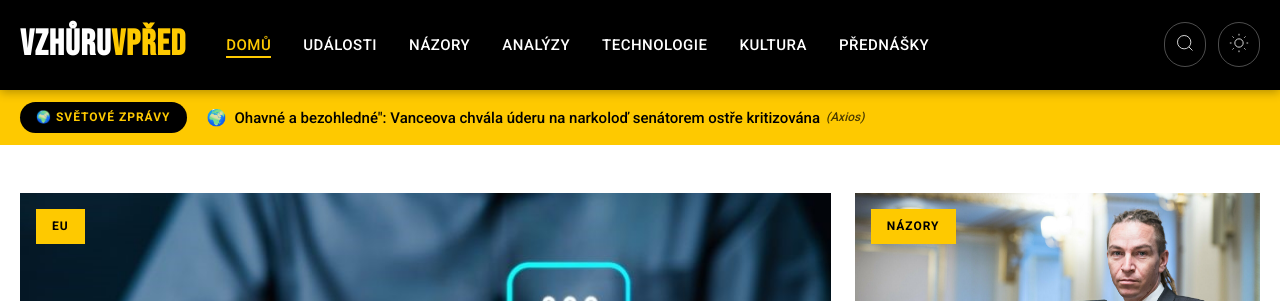
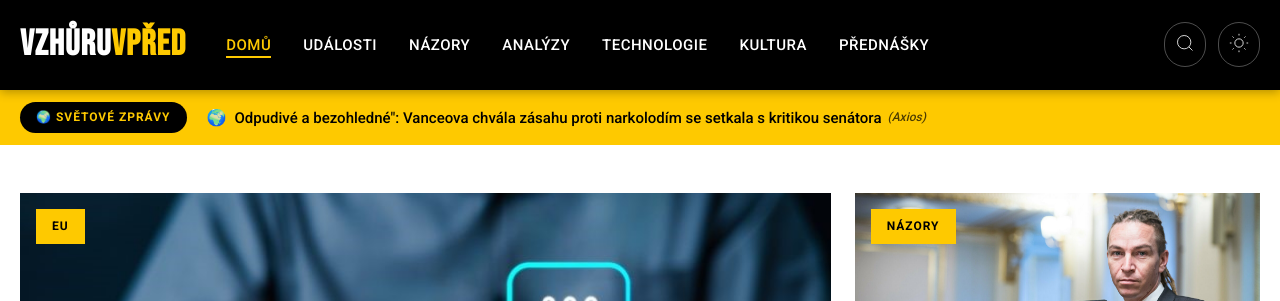
Before and after one commit to tangero/vzhuruvpred, a Jekyll site: the page built from index.html, in a window 1280 px wide and 900 px high. Shown: the top 301 px of the window. Built offline with Jekyll 4.4.1, drawn with Linux system fonts in a browser that asks for light colours; part of the change alters nothing that is shown.

Commit message:
Update world news 2025-09-08 19:19

```diff
--- a/_data/world_news.json
+++ b/_data/world_news.json
@@ -1,5 +1,5 @@
 {
-  "last_updated": "2025-09-08T18:27:12",
+  "last_updated": "2025-09-08T19:15:15",
   "articles": [
     {
       "flag": "🌍",
@@ -15,18 +15,18 @@
     {
       "flag": "🌍",
       "country": "global",
-      "title": "Ohavné a bezohledné\": Vanceova chvála úderu na narkoloď senátorem ostře kritizována",
+      "title": "Odpudivé a bezohledné\": Vanceova chvála zásahu proti narkolodím se setkala s kritikou senátora",
       "original_title": "\"Despicable and thoughtless\": Vance's drug vessel strike praise slammed by senator - Axios",
       "url": "https://www.axios.com/2025/09/07/vance-rand-paul-drug-vessel-strike",
       "urlToImage": "https://images.axios.com/Hjd6Xiwn5KGe1omMhg67wfLz5mY=/0x0:8640x4860/1366x768/2025/09/07/1757256596529.jpg",
       "source": "Axios",
       "publishedAt": "2025-09-07T15:41:14Z",
-      "description": "Vance nadšeně podpořil úder, který podle Trumpa zabil 11 „teroristů“."
+      "description": "Vance nadšeně podpořil úder, který podle Trumpa zabil 11 \"teroristů\"."
     },
     {
       "flag": "🌍",
       "country": "global",
-      "title": "Ukrajinská vládní budova zasažena v největším ruském útoku války, uvedl Zelenskyj",
+      "title": "Ukrajinský kabinet zasáhl největší ruský úder války, říká Zelenskyj",
       "original_title": "Ukraine cabinet building hit in largest Russian strike of war, Zelenskyy says - ABC News",
       "url": "https://abcnews.go.com/International/ukraine-cabinet-building-hit-largest-russian-strike-war/story?id\\\\u003d125335388",
       "urlToImage": null,
@@ -37,13 +37,13 @@
     {
       "flag": "🌍",
       "country": "global",
-      "title": "Tržby: ‚Conjuring: Poslední pomazání‘ ohromilo rekordní premiérou série s 83 miliony dolarů",
+      "title": "Tržby: ‚Conjuring: Poslední obřad‘ vydělal rekordních 83 milionů dolarů za víkend",
       "original_title": "Box Office: ‘Conjuring: Last Rites’ Stuns With Series-Best $83 Million Debut - Variety",
       "url": "https://variety.com/2025/film/box-office/conjuring-box-office-the-last-rites-sets-opening-weekend-franchise-record-1236510788/",
       "urlToImage": "https://variety.com/wp-content/uploads/2025/09/conjuring_2c5e7e.jpg?w=1000&h=562&crop=1",
       "source": "Variety",
       "publishedAt": "2025-09-07T14:30:00Z",
-      "description": "Conjuring: Poslední pomazání vzkřísilo tržby, za první víkend vydělalo senzačních 83 milionů dolarů."
+      "description": "Conjuring: Poslední pomazání oživilo tržby, za první víkend vydělalo senzačních 83 milionů dolarů."
     },
     {
       "flag": "🌍",
@@ -54,40 +54,40 @@
       "urlToImage": "https://npr.brightspotcdn.com/dims3/default/strip/false/crop/4032x2268+0+378/resize/1400/quality/100/format/jpeg/?url=http%3A%2F%2Fnpr-brightspot.s3.amazonaws.com%2Fa5%2Fd6%2F7779a7174d6b97e58d079c4954fc%2Funloadingboatsleticia4.jpg",
       "source": "NPR",
       "publishedAt": "2025-09-07T13:30:00Z",
-      "description": "Kolumbijské přístavní město v Amazonii by mohlo přijít o řeku, která ho udržuje při životě. Kvůli suchu a posunu toku řeky se vyhrotil spor s Peru, místní se snaží přizpůsobit a politici vyvěšují v..."
+      "description": "Kolumbijské přístavní město v Amazonii by mohlo přijít o řeku, která je jeho životní tepnou. Kvůli suchu a proměnám toku hrozí napjatý pohraniční spor s Peru, místní se zoufale snaží přizpůsobit a ..."
     },
     {
       "flag": "🌍",
       "country": "global",
-      "title": "Patrick Schwarzenegger si bere Abby Championovou na hvězdami poseté svatbě",
+      "title": "Patrick Schwarzenegger si vzal Abby Championovou na svatbě plné hvězd",
       "original_title": "Patrick Schwarzenegger Marries Abby Champion in Star-Studded Wedding - TMZ",
       "url": "https://www.tmz.com/2025/09/07/patrick-schwarzenegger-marries-abby-champion/",
       "urlToImage": "https://imagez.tmz.com/image/90/16by9/2025/09/07/9094bb254f804d32a4956a6caf23a23f_xl.jpg",
       "source": "TMZ",
       "publishedAt": "2025-09-07T13:25:41Z",
-      "description": "Patrick Schwarzenegger je oficiálně zabraný ... oženil se se svou dlouholetou láskou Abby Champion u jezera."
+      "description": "Patrick Schwarzenegger je oficiálně zabraný ... uzavřel sňatek se svou dlouholetou láskou Abby Champion v obřadu u jezera."
     },
     {
       "flag": "🌍",
       "country": "global",
-      "title": "Porsche přichází s neuvěřitelně chytrým hybridním motorem pro 911 Turbo S",
+      "title": "Geniální hybridní pohon od Porsche dorazil do 911 Turbo S",
       "original_title": "Porsche’s insanely clever hybrid engine comes to the 911 Turbo S - Ars Technica",
       "url": "https://arstechnica.com/cars/2025/09/porsches-insanely-clever-hybrid-engine-comes-to-the-911-turbo-s/",
       "urlToImage": "https://cdn.arstechnica.net/wp-content/uploads/2025/09/911_turbos_1001-1152x648.jpg",
       "source": "Ars Technica",
       "publishedAt": "2025-09-07T13:00:58Z",
-      "description": "Nová verze 911 je na Nürburgringu Nordschleife o 14 sekund rychlejší."
+      "description": "Nová verze 911 je na Severní smyčce Nürburgringu o 14 sekund rychlejší."
     },
     {
       "flag": "🌍",
       "country": "global",
-      "title": "Průzkum: Hodnocení Trumpovy práce je stále negativní; Američané silně podporují očkování",
+      "title": "Průzkum: Hodnocení Trumpovy práce je stále negativní; Američané silně podporují vakcíny",
       "original_title": "Poll: Trump's job ratings stay negative; Americans express strong support for vaccines - NBC News",
       "url": "https://www.nbcnews.com/politics/trump-administration/poll-trumps-job-ratings-stay-negative-americans-express-strong-support-rcna228110",
       "urlToImage": "https://media-cldnry.s-nbcnews.com/image/upload/t_nbcnews-fp-1200-630,f_auto,q_auto:best/rockcms/2025-09/250907-nbc-news-poll-trump-3x2-cs-3a4907.jpg",
       "source": "NBC News",
       "publishedAt": "2025-09-07T13:00:40Z",
-      "description": "Pohled Američanů na výkonnost Donalda Trumpa zůstává negativní navzdory aktivitě jeho administrativy v oblasti cel, imigrace a zdravotnictví"
+      "description": "Pohled Američanů na výkon Donalda Trumpa zůstává negativní navzdory aktivitám jeho administrativy v oblasti cel, přistěhovalectví a zdravotnictví"
     },
     {
       "flag": "🌍",
@@ -98,62 +98,62 @@
       "urlToImage": "https://assets1.cbsnewsstatic.com/hub/i/r/2025/09/04/0a799e6b-6360-4439-91c5-20254b723df4/thumbnail/1200x630g8/8c97b7409f5c14a12f2bd10ffbbb341c/gettyimages-2232835059.jpg",
       "source": "CBS News",
       "publishedAt": "2025-09-07T13:00:02Z",
-      "description": "Trumpovy preference opět mírně rostou; podpora clen klesá, protože někteří omezují nákupy."
+      "description": "Trumpovo hodnocení se opět zlepšuje; podpora cel klesá, protože někteří omezují nákupy."
     },
     {
       "flag": "🌍",
       "country": "global",
-      "title": "Candace Cameron Bure smazala plavkovou fotku po vlně kritiky kvůli shamingu",
+      "title": "Candace Cameron Bure smazala plavkovou fotku po vlně kritiky kvůli vzhledu",
       "original_title": "Candace Cameron Bure Deletes Swimsuit Photo After Body Shaming Backlash - TMZ",
       "url": "https://www.tmz.com/2025/09/07/candace-cameron-bure-swimsuit-photo-body-shaming/",
       "urlToImage": "https://imagez.tmz.com/image/eb/16by9/2025/09/07/eba6f32245f149a7b67feaf797dcf8a4_xl.jpg",
       "source": "TMZ",
       "publishedAt": "2025-09-07T12:59:18Z",
-      "description": "Candace Cameron Bure se vypořádává s internetovými trolly ... mazáním."
+      "description": "Candace Cameron Bure si se svými online hatery poradila po svém ... prostě je smazala."
     },
     {
       "flag": "🇺🇸",
       "country": "us",
-      "title": "Proč jsou někteří republikáni nově znepokojeni RFK Jr.",
+      "title": "Proč mají někteří republikáni nové obavy z RFK Jr.",
       "original_title": "Why some Republicans are newly worried about RFK Jr. - The Washington Post",
       "url": "https://www.washingtonpost.com/politics/2025/09/07/rfk-gop-maga-maha-vaccines/",
       "urlToImage": "https://www.washingtonpost.com/wp-apps/imrs.php?src=https://arc-anglerfish-washpost-prod-washpost.s3.amazonaws.com/public/PEESRTIB7WXOCPVNK5ZU7EHXOM_size-normalized.jpg&w=1440",
       "source": "The Washington Post",
       "publishedAt": "2025-09-07T12:32:55Z",
-      "description": "Republikánští senátoři tvrdí, že jeho kroky ohledně vakcín jsou riskantní pro veřejné zdraví. A možná i špatná politika."
+      "description": "Republikáni varují, že jeho kroky ohledně vakcín jsou rizikové pro veřejné zdraví i pro stranu."
     },
     {
       "flag": "🌍",
       "country": "fr",
-      "title": "Specifikace iPhonu 17 unikly před představením",
+      "title": "Specifikace iPhonu 17 unikly před zahájením akce",
       "original_title": "iPhone 17 specifications leaked ahead of event - AppleInsider",
       "url": "https://appleinsider.com/articles/25/09/07/iphone-17-specifications-leaked-ahead-of-event",
       "urlToImage": "https://photos5.appleinsider.com/gallery/65005-135577-leakedspecs-xl.jpg",
       "source": "AppleInsider",
       "publishedAt": "2025-09-07T12:01:00Z",
-      "description": "Jihokorejský operátor zřejmě unikl specifikace pro řadu iPhone 17 včetně podpory 8K videa u Pro modelů a detaily pro iPhone 17 Air."
+      "description": "Jihokorejský operátor zřejmě unikl specifikace pro řadu iPhone 17, včetně podpory 8K videa u Pro modelů a podrobností o iPhonu 17 Air."
     },
     {
       "flag": "🌍",
       "country": "global",
-      "title": "Úplné zatmění Měsíce dnes večer nabarví úplněk krvavě červenou barvou pro více než 7 miliard pozorovatelů oblohy",
+      "title": "Úplné zatmění Měsíce dnes večer nabídne více než sedmi miliardám pozorovatelů oblohy pohled na krvavě rudý úplněk",
       "original_title": "Total lunar eclipse will paint the full moon blood red for over 7 billion skywatchers tonight - Space",
       "url": "https://www.space.com/stargazing/lunar-eclipses/dont-miss-total-lunar-eclipse-blood-moon-tonight-sept-7-2025",
       "urlToImage": "https://cdn.mos.cms.futurecdn.net/c7iEK5aT2YfCgaYwU788v9.jpg",
       "source": "Space.com",
       "publishedAt": "2025-09-07T12:00:00Z",
-      "description": "Druhé úplné zatmění Měsíce v roce 2025 přinese dlouhý, krvavě červený úkaz."
+      "description": "Druhé úplné zatmění Měsíce v roce 2025 přinese dlouhý, krvavě rudý úkaz."
     },
     {
       "flag": "🇬🇧",
       "country": "gb",
-      "title": "Recenze filmu Wake Up Dead Man: Nejsměšnější a nejhravější detektivka z řady Na nože",
+      "title": "Recenze filmu Probudit se jako mrtvý muž: Nejvtipnější a nejhravější detektivka z řady Na nože",
       "original_title": "Wake Up Dead Man review: The 'funniest and most playful' Knives Out mystery yet - BBC",
       "url": "https://www.bbc.com/culture/article/20250907-wake-up-dead-man-review-the-funniest-and-most-playful-knives-out-mystery-yet",
       "urlToImage": "https://ychef.files.bbci.co.uk/624x351/p0m1c0q1.jpg",
       "source": "BBC News",
       "publishedAt": "2025-09-07T11:15:00Z",
-      "description": "Daniel Craig se vrací jako Benoit Blanc a Josh O’Connor mu téměř bere scénu v dosud „nejtemnějším“, ale také „nejhravějším“ dílu série Knives Out."
+      "description": "Daniel Craig se vrací jako Benoit Blanc a Josh O'Connor mu téměř krade scénu v dosud „nejtemnějším“, ale také „nejhravějším“ dílu série Na nože."
     },
     {
       "flag": "🌍",
@@ -164,18 +164,18 @@
       "urlToImage": "https://www.politico.com/dims4/default/resize/1200/quality/90/format/jpg?url=https%3A%2F%2Fstatic.politico.com%2Fed%2F71%2Fa994baab4e8cb777692f480e07c8%2Fwashington-daily-life-96330.jpg",
       "source": "Politico",
       "publishedAt": "2025-09-07T11:00:00Z",
-      "description": "I když Trump předložil několik politik výslovně označovaných jako „profamilní“, někteří konzervativci jsou zklamáni, že dosud neudělal více v jedné z nejvíce motivujících záležitostí své kampaně."
+      "description": "I když Trump předložil několik politik výslovně označovaných jako „profamilní“, někteří konzervativci jsou zklamáni, že zatím neudělal více v jedné z nejvíce hybných otázek své kampaně."
     },
     {
       "flag": "🌍",
       "country": "global",
-      "title": "Tichý zabiják zvyšuje riziko mrtvice a demence. Jak ho držet na uzdě.",
+      "title": "Tichý zabiják zvyšuje riziko mrtvice a demence. Jak ho kontrolovat.",
       "original_title": "The silent killer increases your risk of stroke and dementia. Here's how to control it - NPR",
       "url": "https://www.npr.org/sections/shots-health-news/2025/09/07/nx-s1-5532108/the-silent-killer-increases-your-risk-of-stroke-and-dementia-heres-how-to-control-it",
       "urlToImage": "https://npr.brightspotcdn.com/dims3/default/strip/false/crop/2121x1193+0+110/resize/1400/quality/100/format/jpeg/?url=http%3A%2F%2Fnpr-brightspot.s3.amazonaws.com%2Fac%2F40%2F2f4202db48768250aa3fa3a7312b%2Fgettyimages-1886165079.jpg",
       "source": "NPR",
       "publishedAt": "2025-09-07T11:00:00Z",
-      "description": "Nové doporučení pro včasnou léčbu hypertenze má předcházet mrtvicím, infarktům a demenci, a to v době, kdy experimentální lék prokázal snížení krevního tlaku u obtížně léčitelných pacientů."
+      "description": "Nové doporučení pro včasnou léčbu hypertenze má předcházet mrtvicím, infarktům a demenci. Současně experimentální lék snižuje tlak u obtížně léčitelných pacientů."
     },
     {
       "flag": "🌍",
@@ -186,7 +186,7 @@
       "urlToImage": "https://static.dw.com/image/73882594_6.jpg",
       "source": "DW (English)",
       "publishedAt": "2025-09-07T10:01:13Z",
-      "description": "První zjištění odhalila, že nehoda lanovky se stala během 50 vteřin. Úřady označily smrtelnou havárii za jednu z nejhorších lisabonských tragédií v nedávné historii."
+      "description": "Prvotní zjištění odhalila, že nehoda lanovky nastala během 50 vteřin. Úřady označily smrtelnou havárii za jednu z nejhorších lisabonských tragédií v nedávné historii."
     },
     {
       "flag": "🌍",
@@ -197,40 +197,40 @@
       "urlToImage": "https://wordpress-assets.futurism.com/2025/09/four-telescopes-strange-mysterious-object.jpg",
       "source": "Futurism",
       "publishedAt": "2025-09-07T10:00:23Z",
-      "description": "Astronomové mají prostě pocit, že je s mezihvězdným objektem 3I/ATLAS něco hodně špatně."
+      "description": "Astronomové mají prostě neodbytný pocit, že je s mezihvězdným objektem 3I/ATLAS něco hodně špatně."
     },
     {
       "flag": "🌍",
       "country": "global",
-      "title": "Prohlédl jsem si osmdesátipětimilionovou usedlost v Hamptons a pochopil něco o ekonomice",
+      "title": "Prošel jsem si osmdesátipětimilionovou vilu v Hamptons a pochopil něco o ekonomice",
       "original_title": "I toured an $85 million Hamptons mansion and learned something about the economy - Business Insider",
       "url": "https://www.businessinsider.com/85-million-home-hamptons-real-estate-tour-photos-wall-street-2025-9",
       "urlToImage": "https://i.insider.com/68baf9b732af4d666ef7530d?width=1200&format=jpeg",
       "source": "Business Insider",
       "publishedAt": "2025-09-07T09:19:00Z",
-      "description": "Během prohlídek, které zahrnovaly jak výhled na oceán, tak obří umělecké dílo z humra, jsem cítila důvěru Wall Street navzdory širší ekonomické nejistotě."
+      "description": "Na svých prohlídkách, které zahrnovaly jak výhled na oceán, tak obří umělecké dílo z humra, jsem cítila důvěru Wall Street navzdory širší ekonomické nejistotě."
     },
     {
       "flag": "🌍",
       "country": "global",
-      "title": "Varování elektrikáře: Do prodlužovacích kabelů nikdy nezapojujte těchto 7 nebezpečných zařízení",
+      "title": "Varování elektrikáře: Těchto 7 nebezpečných zařízení nikdy nezapojujte do prodlužovacích kabelů",
       "original_title": "An Electrician's Warning: Don't Plug These 7 Dangerous Devices Into Extension Cords - CNET",
       "url": "https://www.cnet.com/home/kitchen-and-household/an-electricians-warning-dont-plug-these-7-dangerous-devices-into-extension-cords/",
       "urlToImage": "https://www.cnet.com/a/img/resize/84520dd0a6fa07421e1b750f857404a9231a86b8/hub/2024/11/25/9b20b666-94f7-4e15-8fb5-fe2d4c46b849/gettyimages-6551-000359.jpg?auto=webp&fit=crop&height=675&width=1200",
       "source": "CNET",
       "publishedAt": "2025-09-07T09:00:00Z",
-      "description": "Dvakrát si rozmyslete, než zapojíte velké spotřebiče do prodlužovačky. Nejsou na to stavěné."
+      "description": "Dvakrát si rozmyslete, než zapojíte velké spotřebiče do prodlužovacího kabelu. Nejsou na to stavěné."
     },
     {
       "flag": "🇺🇸",
       "country": "us",
-      "title": "V Chicagu slaví obyvatelé mexický Den nezávislosti navzdory hrozbě zpřísnění imigračních kontrol",
+      "title": "V Chicagu slaví obyvatelé Den nezávislosti Mexika navzdory hrozbě zpřísnění imigračních kontrol",
       "original_title": "In Chicago, residents celebrate Mexican Independence Day amid threats of heightened immigration enforcement - CNN",
       "url": "https://www.cnn.com/2025/09/07/us/chicago-immigration-enforcement",
       "urlToImage": "https://media.cnn.com/api/v1/images/stellar/prod/gettyimages-2234051559-20250907014938180.jpg?c=16x9&q=w_800,c_fill",
       "source": "CNN",
       "publishedAt": "2025-09-07T08:45:00Z",
-      "description": "V Chicagu v sobotu hřměla hudba a po ulicích převážně latinské čtvrti Pilsen vlály zelené, bílé a červené vlajky, když se davy sešly na začátku oslav Dne nezávislosti Mexika."
+      "description": "V Chicagu v sobotu hrála hudba a zelenobíločervené vlajky vlály v ulicích převážně latinskoamerické čtvrti Pilsen, kde se shromáždily davy lidí na začátku oslav mexického Dne nezávislosti."
     },
     {
       "flag": "🇬🇧",
@@ -241,12 +241,12 @@
       "urlToImage": "https://ichef.bbci.co.uk/news/1024/branded_news/3845/live/ccffa630-8c1a-11f0-84c8-99de564f0440.jpg",
       "source": "BBC News",
       "publishedAt": "2025-09-07T08:38:20Z",
-      "description": "Před svou smrtí v 15 letech byl Carlo Acutis známý svou láskou k technologiím a vytvořil webovou stránku dokumentující zázraky."
+      "description": "Před svou smrtí v 15 letech byl Carlo Acutis známý svou láskou k technologiím a vytvořil webovou stránku k dokumentování zázraků."
     },
     {
       "flag": "🌍",
       "country": "global",
-      "title": "Úspěšný start SpaceX z Vandenbergovy základny Vesmírných sil v sobotu ráno",
+      "title": "Úspěšný sobotní start SpaceX z Vandenbergovy základny vesmírných sil",
       "original_title": "Successful SpaceX launch out of Vandenberg Space Force Base Saturday morning - KSBY News",
       "url": "https://www.ksby.com/lompoc-valley/spacex-planning-launch-out-of-vandenberg-space-force-base-saturday-morning",
       "urlToImage": "https://ewscripps.brightspotcdn.com/dims4/default/83a599c/2147483647/strip/true/crop/645x339+0+12/resize/1200x630!/quality/90/?url=http%3A%2F%2Fewscripps-brightspot.s3.amazonaws.com%2F5a%2F18%2Fc486317547d3a73f98b429186975%2Fspacex.png",
@@ -263,12 +263,12 @@
       "urlToImage": "https://assets2.cbsnewsstatic.com/hub/i/r/2025/09/05/52d28494-efb3-49a3-86a8-4566c3c5d37b/thumbnail/1200x630g2/58010b3a59e7f43e6642f9041824a303/cutest-baby-in-the-world.jpg",
       "source": "CBS News",
       "publishedAt": "2025-09-06T12:00:17Z",
-      "description": "Emily Robichauová uvedla, že se její rodina připravovala na nejhorší, když byl jejímu ročnímu synovi diagnostikován vzácný agresivní nádor."
+      "description": "Emily Robichau uvedla, že její rodina se připravovala na nejhorší, když byl jejímu ročnímu synovi diagnostikován vzácný agresivní nádor."
     },
     {
       "flag": "🌍",
       "country": "global",
-      "title": "Co jsme hráli – není to jen Hollow Knight Silksong, víte?",
+      "title": "Co jsme hráli – není to jen Hollow Knight Silksong, abyste věděli",
       "original_title": "What we've been playing - it's not all Hollow Knight Silksong you know - Eurogamer",
       "url": "https://www.eurogamer.net/what-weve-been-playing-its-not-all-hollow-knight-silksong-you-know",
       "urlToImage": "https://assetsio.gnwcdn.com/Bloodborne-Lady-Maria.jpg?width=1200&height=630&fit=crop&enable=upscale&auto=webp",
@@ -279,13 +279,13 @@
     {
       "flag": "🌍",
       "country": "global",
-      "title": "Prozatímní šéf NASA říká agentuře, že předstihne Čínu v návratu na Měsíc",
+      "title": "Prozatímní šéf NASA říká agentuře, že porazí Čínu v návratu na Měsíc",
       "original_title": "Interim NASA head tells agency that it will beat China back to the moon - NBC News",
       "url": "https://www.nbcnews.com/news/us-news/interim-nasa-head-tells-agency-will-beat-china-back-moon-rcna229447",
       "urlToImage": "https://media-cldnry.s-nbcnews.com/image/upload/t_nbcnews-fp-1200-630,f_auto,q_auto:best/rockcms/2025-09/250905-NASA-sean-duffy-ac-459p-c48dad.jpg",
       "source": "NBC News",
       "publishedAt": "2025-09-05T22:38:42Z",
-      "description": "NASA jede na plný plyn, tvrdí její úřadující administrátor Sean Duffy"
+      "description": "NASA jede na plné obrátky – podle prohlášení úřadujícího administrátora Seana Duffyho"
     }
   ]
 }
```
